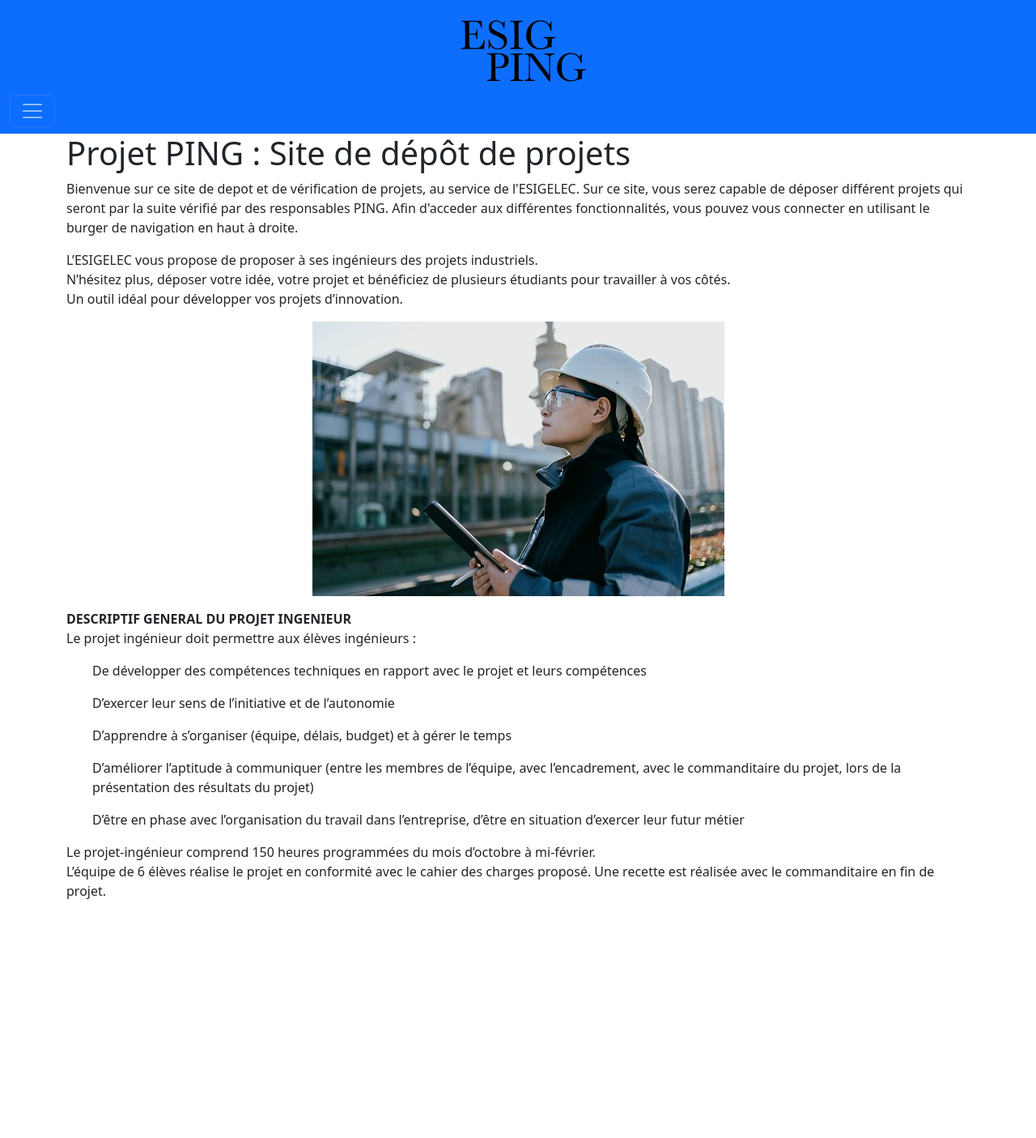
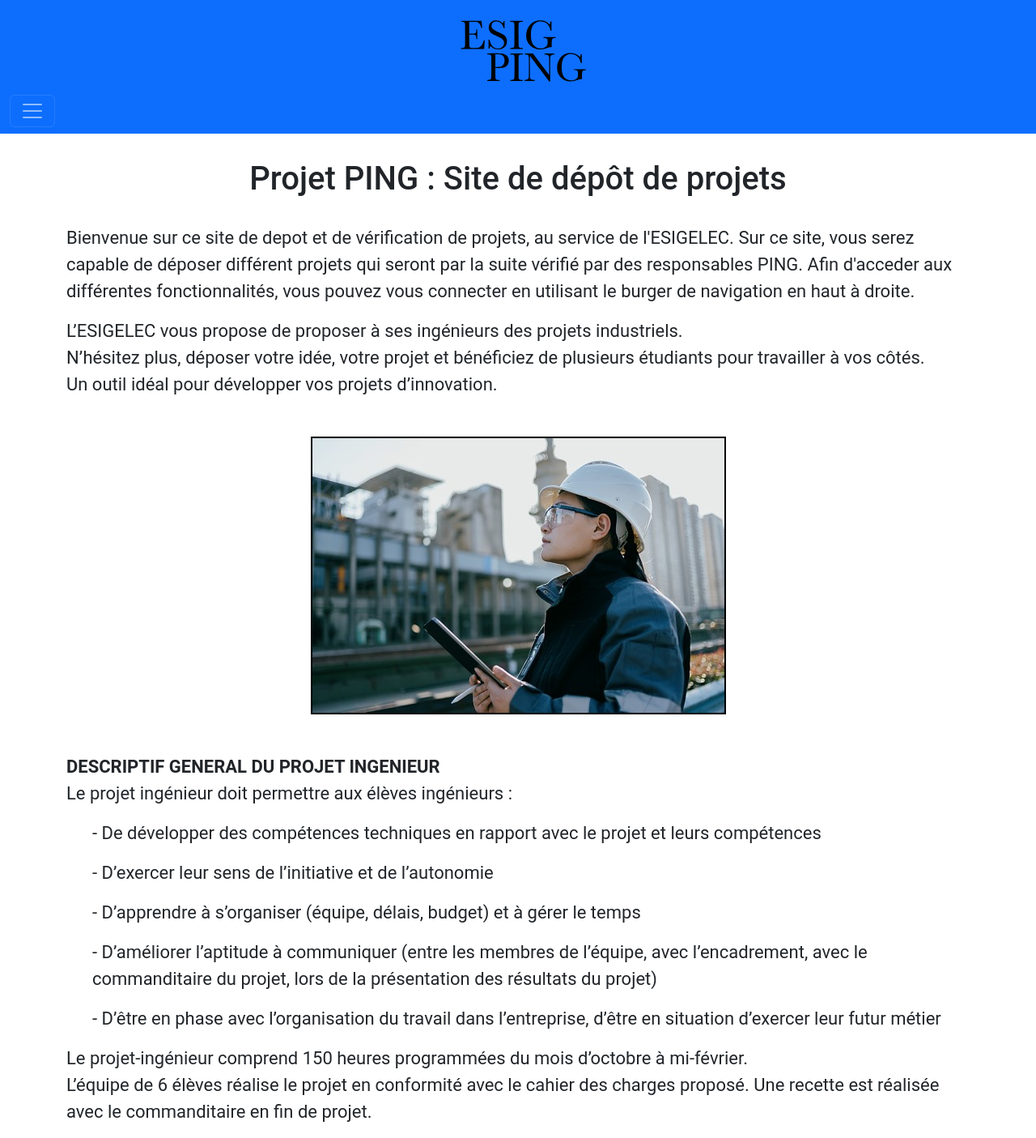
Before and after one commit to Yukloe/HTMLPHPCSS_schoolWebsite, a PHP site: page / in a window 1280 px wide. Shown: the whole page at 81% size. Before the commit the page ends 1110 px from the top, so only its background shows below. Run offline with PHP 8.4, Linux system fonts and the light colour scheme.

Commit message:
Upgrade graphism

```diff
--- a/header.inc.php
+++ b/header.inc.php
@@ -19,3 +19,25 @@
     />
   </head>
   <body>
+  <style>
+    .container {
+      font-family: 'Roboto', sans-serif;
+      font-size: 22px;
+    }
+
+    .aligncenter {
+        text-align: center;
+    }
+
+    .picture {
+      border: 2px solid black;
+      margin-top: 2rem;
+      margin-bottom: 3rem;
+    }
+
+    h1 {
+      margin-top: 2rem;
+      margin-bottom: 2rem;
+    }
+
+  </style>
--- a/index.php
+++ b/index.php
@@ -6,10 +6,13 @@
   include('nav.inc.php')
 ?>
 
+
 <div class="container">
 
       <!-- Titre principal -->
-      <h1 style="text-align=middle;">Projet PING : Site de dépôt de projets</h1>
+      <p></p>
+      <h1 style="text-align: center;">Projet PING : Site de dépôt de projets</h1>
+      <p></p>
 
       <p>
         Bienvenue sur ce site de depot et de vérification de projets, au service de l'ESIGELEC.
@@ -18,27 +21,27 @@
 
         Afin d'acceder aux différentes fonctionnalités, vous pouvez vous connecter en utilisant le burger de navigation en haut à droite.
       </p>
-
       <p>
         L’ESIGELEC vous propose de proposer à ses ingénieurs des projets industriels. <br>
         N’hésitez plus, déposer votre idée, votre projet et bénéficiez de plusieurs étudiants pour travailler à vos côtés. <br>
         Un outil idéal pour développer vos projets d’innovation. <br>
       </p>
+
       <div class="aligncenter">
-        <img src="images/carrousel/construction_project.jpg" alt="image">
+        <img src="images/carrousel/construction_project.jpg" class="picture" alt="image">
       </div>
-      <p></p>
+
       <p>
         <b>DESCRIPTIF GENERAL DU PROJET INGENIEUR</b> <br>
         Le projet ingénieur doit permettre aux élèves ingénieurs :
       </p>
 
 
-      <ol>De développer des compétences techniques en rapport avec le projet et leurs compétences</ol>
-      <ol>D’exercer leur sens de l’initiative et de l’autonomie</ol>
-      <ol>D’apprendre à s’organiser (équipe, délais, budget) et à gérer le temps</ol>
-      <ol>D’améliorer l’aptitude à communiquer (entre les membres de l’équipe, avec l’encadrement, avec le commanditaire du projet, lors de la présentation des résultats du projet)</ol>
-      <ol>D’être en phase avec l’organisation du travail dans l’entreprise, d’être en situation d’exercer leur futur métier</ol>
+      <ol>- De développer des compétences techniques en rapport avec le projet et leurs compétences</ol>
+      <ol>- D’exercer leur sens de l’initiative et de l’autonomie</ol>
+      <ol>- D’apprendre à s’organiser (équipe, délais, budget) et à gérer le temps</ol>
+      <ol>- D’améliorer l’aptitude à communiquer (entre les membres de l’équipe, avec l’encadrement, avec le commanditaire du projet, lors de la présentation des résultats du projet)</ol>
+      <ol>- D’être en phase avec l’organisation du travail dans l’entreprise, d’être en situation d’exercer leur futur métier</ol>
 
         <p>
         Le projet-ingénieur comprend 150 heures programmées du mois d’octobre à mi-février. <br>
--- a/nav.inc.php
+++ b/nav.inc.php
@@ -1,9 +1,3 @@
-<style>
-.aligncenter {
-    text-align: center;
-}
-</style>
-
 <nav class="navbar navbar-dark bg-primary">
         <div class="container-fluid">
           <a class="aligncenter" href="index.php" style="">
--- a/tt_connexion.php
+++ b/tt_connexion.php
@@ -17,7 +17,7 @@
   $password = $mysqli -> real_escape_string($password);
 
   if ($mysqli->connect_error) {
-      die('Erreur de connection (' . $mysqli->connect_errno . ') '
+      die('Erreur de connexion (' . $mysqli->connect_errno . ') '
               . $mysqli->connect_error);
   }else{
     $result = $mysqli->query("SELECT * FROM user WHERE email = '$email'");
@@ -38,7 +38,7 @@
           $_SESSION['role'] = $res_fetch["role"];
           $_SESSION['id'] = $res_fetch["id"];
           header('Location: index.php');
-          $_SESSION['message'] = "Connection autorisée";
+          $_SESSION['message'] = "Connexion réussi";
 
         } else {
           $_SESSION['message'] = "Erreur : Votre compte n'est pas encore activé";
```
Also changed, not shown: my_projects.php (+0 -7 lines).
